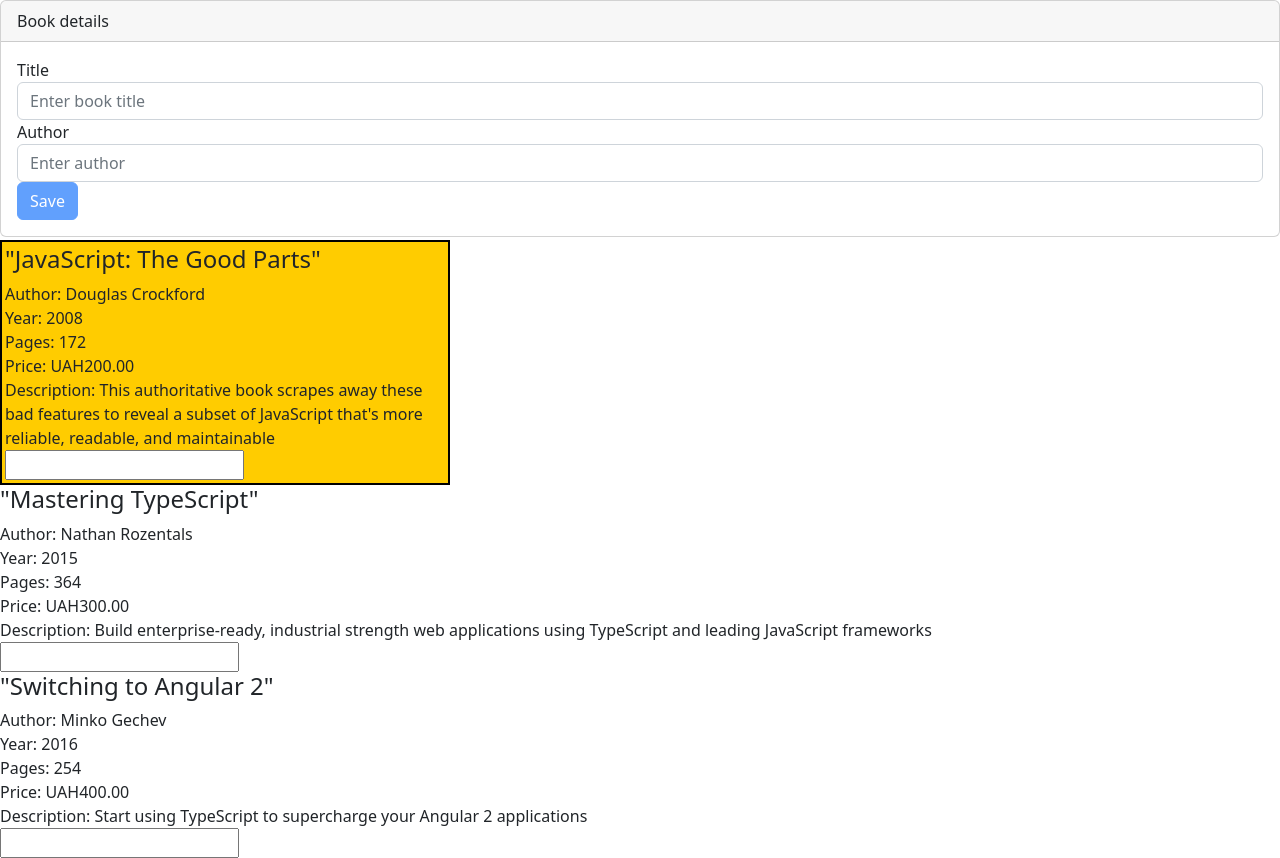
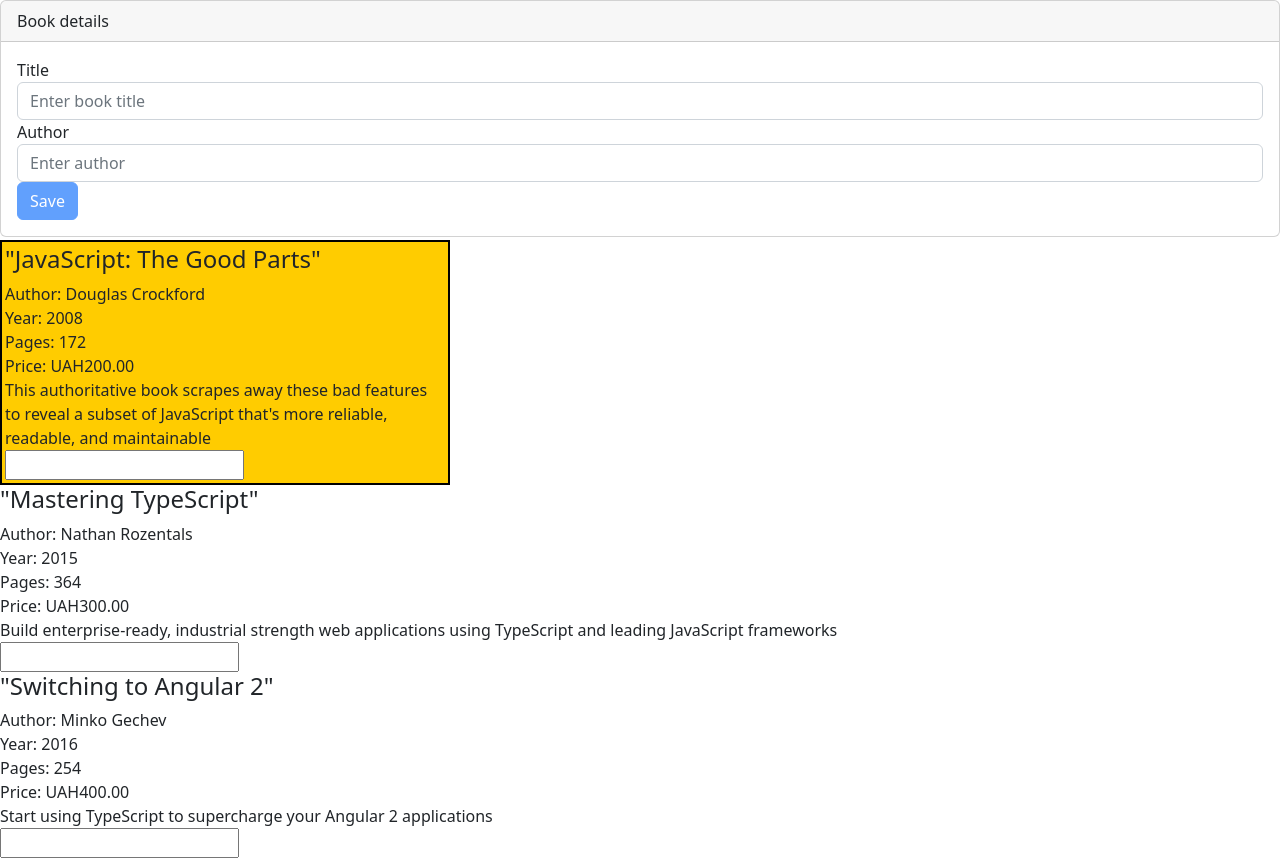
Before and after one commit to Ge0rgius/it-discovery-angular, an Angular app: page / in a window 1280 px wide. Built offline with nearby package versions, Linux system fonts and the light colour scheme.

Commit message:
Task 11. Fix directive

```diff
--- a/src/app/books/books.component.html
+++ b/src/app/books/books.component.html
@@ -6,7 +6,7 @@
     <div>Year: {{book.year}}</div>
     <div>Pages: {{book.pages}}</div>
     <div>Price: {{book.price | currency: 'UAH': 'symbol'}}</div>
-    <div appHighlight highlightColor="'yellow'" [highlightText]="searchText">
+    <div appHighlight highlightColor="yellow" [highlightText]="searchText" [originalHTML]="book.description">
       Description: {{book.description}}</div>
     <input [(ngModel)]="searchText">
   </div>
--- a/src/app/highlight.directive.ts
+++ b/src/app/highlight.directive.ts
@@ -11,13 +11,14 @@
   @Input()
   highlightText?: string | undefined;
 
-  originalHTML?: string;
+  @Input()
+  originalHTML?: string | undefined;
 
   constructor(private el: ElementRef) {
   }
 
   ngOnInit(): void {
-    this.originalHTML = this.el.nativeElement.innerHTML;
+
   }
 
   highlight(): void {
@@ -28,13 +29,13 @@
 
     const regExp = new RegExp(`${this.highlightText}`, 'gi');
     this.el.nativeElement.innerHTML = this.originalHTML?.replace(regExp,
-      `<span style="background-color: ${this.highlightColor}">$1</span>`);
+      `<span style="background-color: ${this.highlightColor}">${this.highlightText}</span>`);
   }
 
   ngOnChanges(changes: SimpleChanges): void {
-    if (changes['highlightText'].firstChange) {
-      return;
-    }
+    // if (changes['highlightText'].firstChange) {
+    //   return;
+    // }
     this.highlight();
   }
 
```
